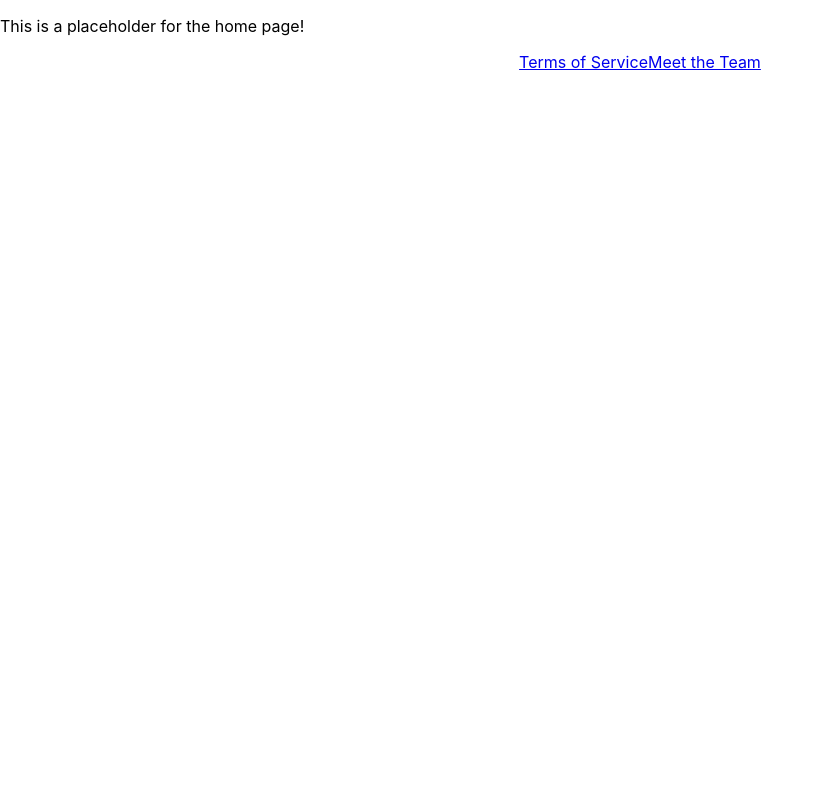
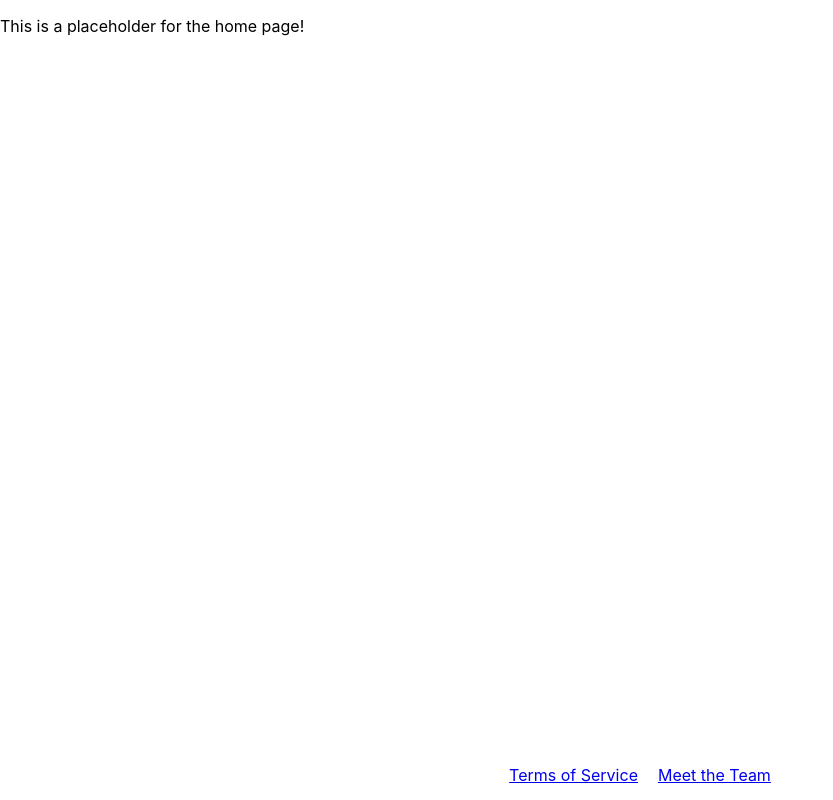
Before and after one commit to software-assignments-spring2021/project-setup-team-hatsukaichi-dynamic, a React (Create React App) app in the folder front-end/: page / in a window 1280 px wide. Shown: the whole page, without its empty margins (0-833 px from the left). Built offline with nearby package versions, Linux system fonts and the light colour scheme.

Commit message:
add footer styling to separate links and make footer sticky

```diff
--- a/front-end/src/App.css
+++ b/front-end/src/App.css
@@ -1,4 +1,12 @@
 #footer-container {
   width: 100%;
   text-align: center;
+  position: fixed;
+  left: 0;
+  bottom: 0;
+  line-height: 50px;
 }
+
+.footer-links {
+  padding: 0 10px 0 10px;
+}
```
